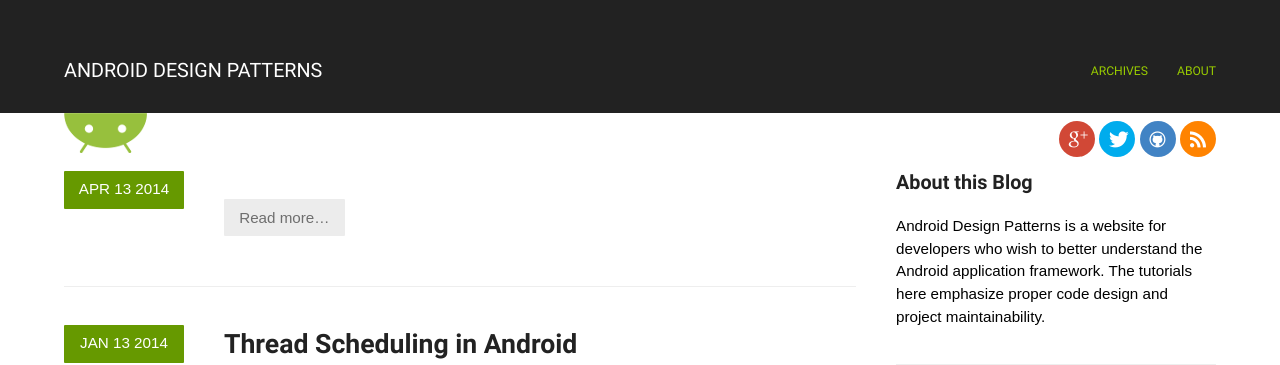
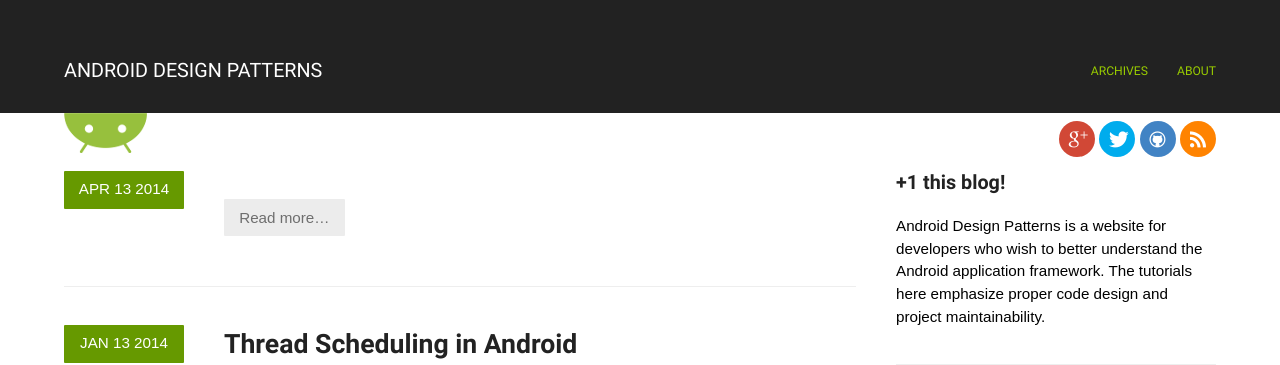
Before and after one commit to alexjlockwood/AndroidDesignPatterns, a Jekyll site: the page built from index.html, in a window 1280 px wide. Shown: the top 365 px of the page. Built offline with Jekyll 4.4.1, drawn with Linux system fonts in a browser that asks for light colours; some web fonts are replaced; Markdown is read by kramdown in place of the engine named in the settings; the list of posts is cut into pages by our own code; comment, search, counter and statistics services are not loaded.

Commit message:
renamed +1 this blog section

```diff
--- a/_layouts/default.html
+++ b/_layouts/default.html
@@ -76,7 +76,7 @@
       <div id="info" class="cf">
 	<div class="right">
           <div class="box">
-            <h3>About this Blog</h3>
+            <h3>+1 this blog!</h3>
             <p>{{ site.name }} is a website for developers who wish to better understand the Android application framework. The tutorials here emphasize proper code design and project maintainability.</p>
             <div style="text-align:center">
               <div class="g-plusone" data-href="{{ site.baseurl }}"></div>
```
